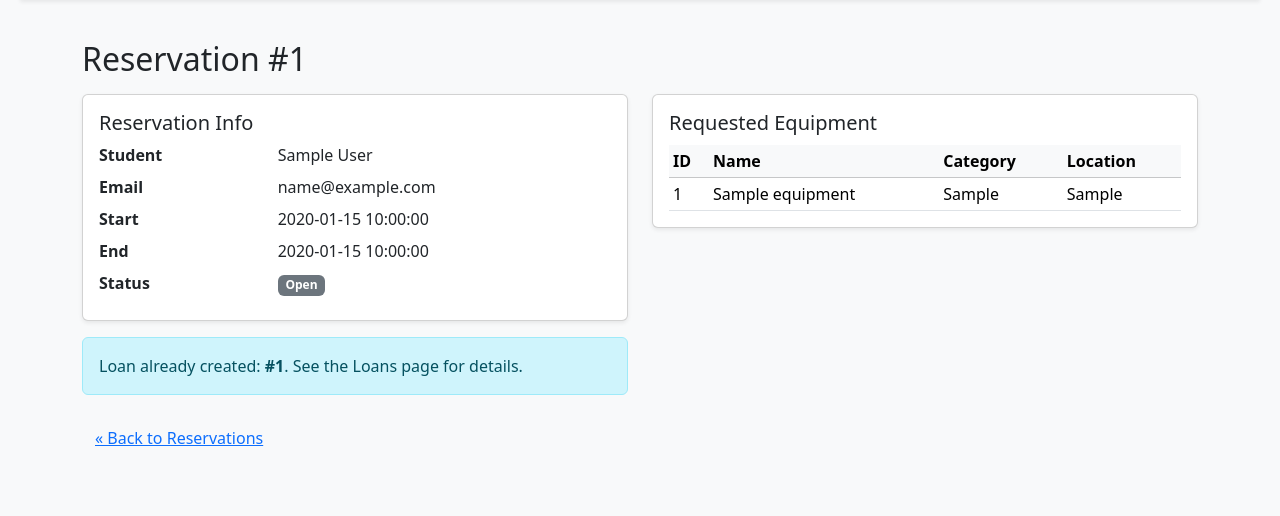
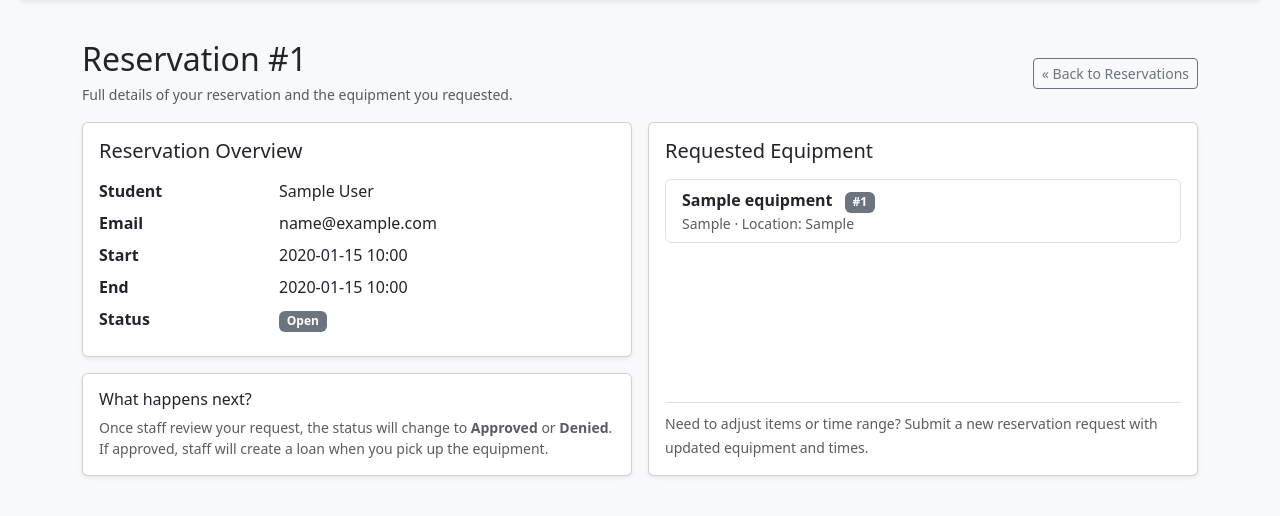
Before and after one commit to dheeraj2804/wsu_erp_system, a Flask app: page /reservations/1 in a window 1280 px wide. Shown: the part 76-592 px from the top of the page. Run offline with Flask 3, Linux system fonts and the light colour scheme; a user stored in the database is signed in; tables that the repository leaves empty hold one stand-in row (values such as "Sample post"); some libraries are stand-ins or nearby versions.

Commit message:
Enhancing reservation detail page layout and staff actions

```diff
--- a/templates/reservation_detail.html
+++ b/templates/reservation_detail.html
@@ -1,12 +1,31 @@
 {% extends "base.html" %}
 {% block content %}
-<h2 class="mb-3">Reservation #{{ reservation.reservation_id }}</h2>
 
-<div class="row mb-4">
+<div class="d-flex justify-content-between align-items-center mb-3">
+  <div>
+    <h2 class="mb-1">Reservation #{{ reservation.reservation_id }}</h2>
+    <small class="text-muted">
+      {% if is_staff %}
+        Detailed view of a student's reservation, including items and status actions.
+      {% else %}
+        Full details of your reservation and the equipment you requested.
+      {% endif %}
+    </small>
+  </div>
+
+  <a href="{{ url_for('reservations_list') }}" class="btn btn-outline-secondary btn-sm">
+    &laquo; Back to Reservations
+  </a>
+</div>
+
+<div class="row g-3">
+  <!-- Left column: Reservation + status/actions -->
   <div class="col-md-6">
+
+    <!-- Overview card -->
     <div class="card shadow-sm mb-3">
       <div class="card-body">
-        <h5 class="card-title">Reservation Info</h5>
+        <h5 class="card-title mb-3">Reservation Overview</h5>
         <dl class="row mb-0">
           <dt class="col-sm-4">Student</dt>
           <dd class="col-sm-8">{{ reservation.user.full_name }}</dd>
@@ -15,18 +34,24 @@
           <dd class="col-sm-8">{{ reservation.user.email }}</dd>
 
           <dt class="col-sm-4">Start</dt>
-          <dd class="col-sm-8">{{ reservation.start_date }}</dd>
+          <dd class="col-sm-8">
+            {{ reservation.start_date.strftime("%Y-%m-%d %H:%M") }}
+          </dd>
 
           <dt class="col-sm-4">End</dt>
-          <dd class="col-sm-8">{{ reservation.end_date }}</dd>
+          <dd class="col-sm-8">
+            {{ reservation.end_date.strftime("%Y-%m-%d %H:%M") }}
+          </dd>
 
           <dt class="col-sm-4">Status</dt>
           <dd class="col-sm-8">
-            <span class="badge
+            <span
+              class="badge
                 {% if reservation.status == 'Approved' %}bg-success
                 {% elif reservation.status == 'Pending' %}bg-warning text-dark
                 {% elif reservation.status == 'Denied' %}bg-danger
-              {% else %}bg-secondary{% endif %}">
+                {% else %}bg-secondary{% endif %}
+              ">
               {{ reservation.status }}
             </span>
           </dd>
@@ -34,51 +59,138 @@
       </div>
     </div>
 
+    {% if is_staff %}
+    <!-- Staff-only status & loan actions -->
+    <div class="card shadow-sm">
+      <div class="card-body">
+        <h6 class="card-title mb-2">Review & Actions</h6>
+        <p class="text-muted small mb-3">
+          Update the reservation status or convert an approved reservation into a loan.
+        </p>
+
+        <div class="d-flex flex-wrap gap-2 mb-2">
+          <!-- Approve -->
+          <form
+            action="{{ url_for('reservation_set_status', reservation_id=reservation.reservation_id) }}"
+            method="post"
+            class="d-inline"
+          >
+            <input type="hidden" name="status" value="Approved" />
+            <button
+              type="submit"
+              class="btn btn-success btn-sm"
+              {% if reservation.status == 'Approved' %}disabled{% endif %}
+            >
+              Approve
+            </button>
+          </form>
+
+          <!-- Deny -->
+          <form
+            action="{{ url_for('reservation_set_status', reservation_id=reservation.reservation_id) }}"
+            method="post"
+            class="d-inline"
+          >
+            <input type="hidden" name="status" value="Denied" />
+            <button
+              type="submit"
+              class="btn btn-outline-danger btn-sm"
+              {% if reservation.status == 'Denied' %}disabled{% endif %}
+            >
+              Deny
+            </button>
+          </form>
+
+          <!-- Create Loan -->
           {% if reservation.status == 'Approved' and not reservation.loan %}
-    <a href="{{ url_for('loans_create', reservation_id=reservation.reservation_id) }}"
-       class="btn btn-primary">
-      Create Loan from this Reservation
+          <a
+            href="{{ url_for('loans_create', reservation_id=reservation.reservation_id) }}"
+            class="btn btn-primary btn-sm"
+          >
+            Create Loan
           </a>
           {% elif reservation.loan %}
-    <div class="alert alert-info mt-2 mb-0">
-      Loan already created: <strong>#{{ reservation.loan.loan_id }}</strong>.
-      See the Loans page for details.
+          <span class="badge bg-info text-dark align-self-center">
+            Loan created: #{{ reservation.loan.loan_id }}
+          </span>
+          {% endif %}
+        </div>
+
+        <!-- Simple "timeline" style hint -->
+        <div class="border-top pt-2 mt-2">
+          <small class="text-muted">
+            Typical workflow:
+            <span class="badge bg-light text-muted border mx-1">Pending</span>
+            &rarr;
+            <span class="badge bg-light text-muted border mx-1">Approved / Denied</span>
+            {% if reservation.loan %}
+              &rarr; <span class="badge bg-light text-muted border mx-1">Loan #{{ reservation.loan.loan_id }}</span>
+            {% else %}
+              &rarr; <span class="badge bg-light text-muted border mx-1">Loan (optional)</span>
+            {% endif %}
+          </small>
+        </div>
+      </div>
+    </div>
+    {% else %}
+    <!-- Student hint card -->
+    <div class="card shadow-sm">
+      <div class="card-body">
+        <h6 class="card-title mb-2">What happens next?</h6>
+        <p class="text-muted small mb-0">
+          Once staff review your request, the status will change to
+          <strong>Approved</strong> or <strong>Denied</strong>.
+          If approved, staff will create a loan when you pick up the equipment.
+        </p>
+      </div>
     </div>
     {% endif %}
   </div>
 
+  <!-- Right column: Equipment list -->
   <div class="col-md-6">
-    <div class="card shadow-sm">
-      <div class="card-body">
-        <h5 class="card-title">Requested Equipment</h5>
+    <div class="card shadow-sm h-100">
+      <div class="card-body d-flex flex-column">
+        <h5 class="card-title mb-3">Requested Equipment</h5>
+
         {% if reservation.items %}
-        <table class="table table-sm mb-0">
-          <thead class="table-light">
-            <tr>
-              <th>ID</th>
-              <th>Name</th>
-              <th>Category</th>
-              <th>Location</th>
-            </tr>
-          </thead>
-          <tbody>
+          <ul class="list-group mb-3">
             {% for item in reservation.items %}
-            <tr>
-              <td>{{ item.equipment.equipment_id }}</td>
-              <td>{{ item.equipment.name }}</td>
-              <td>{{ item.equipment.category }}</td>
-              <td>{{ item.equipment.location }}</td>
-            </tr>
+            <li class="list-group-item d-flex justify-content-between align-items-start">
+              <div class="ms-0">
+                <div class="fw-semibold">
+                  {{ item.equipment.name }}
+                  <span class="badge bg-secondary ms-2">
+                    #{{ item.equipment.equipment_id }}
+                  </span>
+                </div>
+                <div class="small text-muted">
+                  {{ item.equipment.category }} &middot;
+                  Location: {{ item.equipment.location }}
+                </div>
+              </div>
+            </li>
             {% endfor %}
-          </tbody>
-        </table>
+          </ul>
         {% else %}
-        <p class="text-muted mb-0">No equipment items attached to this reservation.</p>
+          <p class="text-muted mb-0">
+            No equipment items are attached to this reservation.
+          </p>
         {% endif %}
+
+        <div class="mt-auto pt-2 border-top">
+          <small class="text-muted">
+            Need to adjust items or time range?
+            {% if is_staff %}
+              Ask the student to submit a new reservation with the correct details.
+            {% else %}
+              Submit a new reservation request with updated equipment and times.
+            {% endif %}
+          </small>
+        </div>
       </div>
     </div>
   </div>
 </div>
 
-<a href="{{ url_for('reservations_list') }}" class="btn btn-link">&laquo; Back to Reservations</a>
 {% endblock %}
```
Lines whose indentation alone changed are shown as unchanged.
